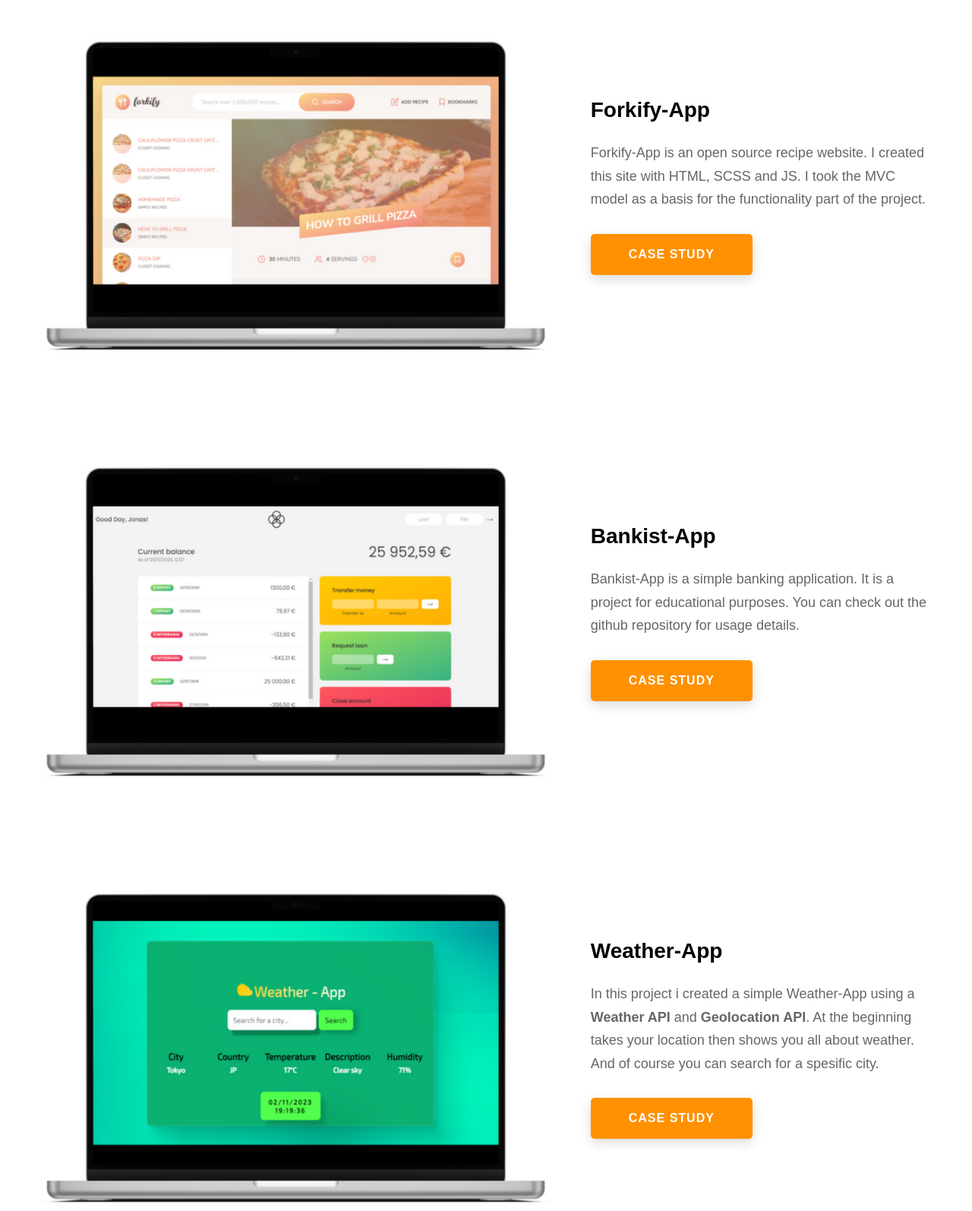
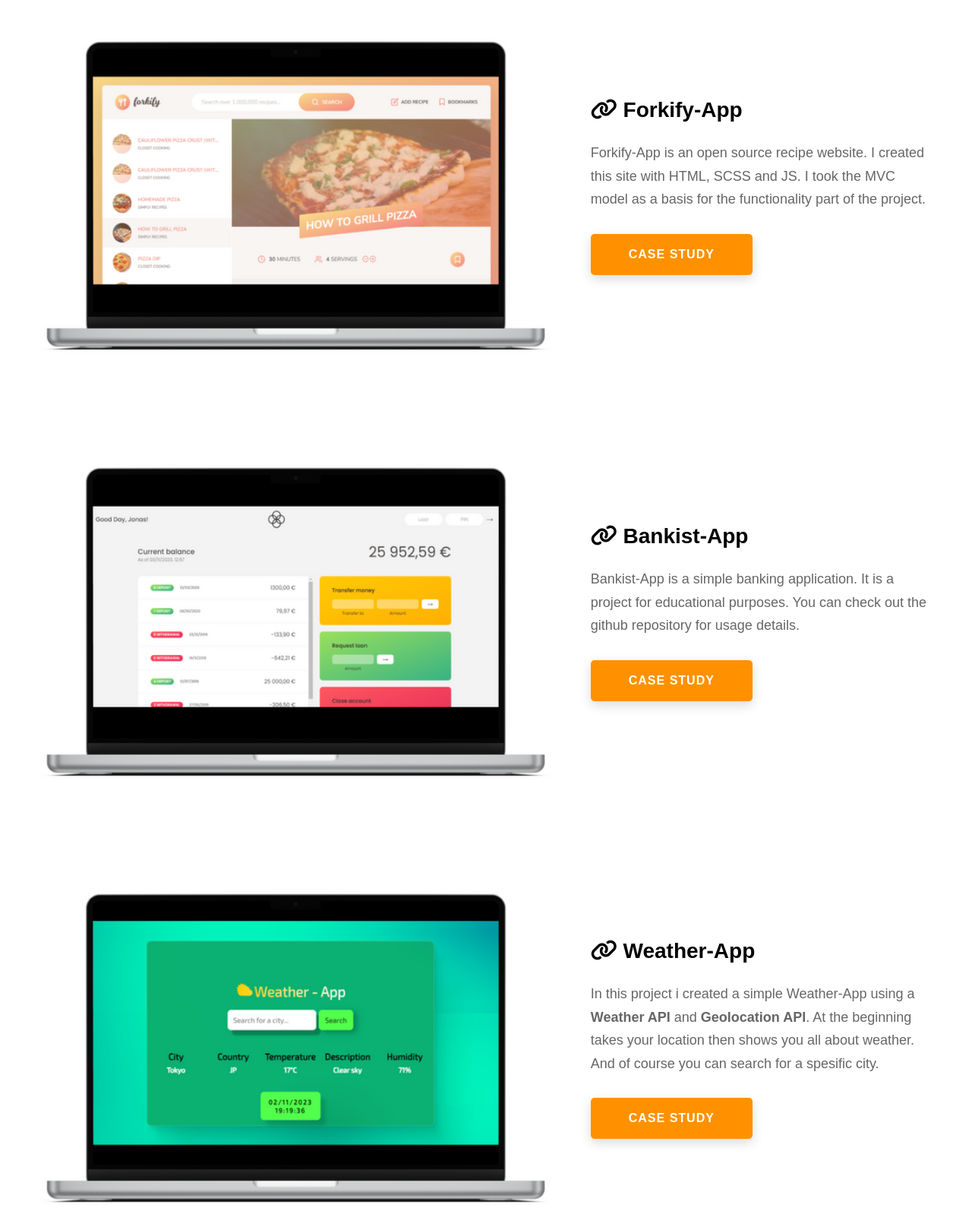
Before and after one commit to KadirKarabacak/Portfolio, a website built with Parcel: page index.html in a window 1280 px wide. Shown: the part 2020-3614 px from the top of the page at 76% size. Built offline with nearby package versions, Linux system fonts and the light colour scheme.

Commit message:
Links added

```diff
--- a/index.html
+++ b/index.html
@@ -4,6 +4,7 @@
     <meta charset="UTF-8" />
     <meta name="viewport" content="width=device-width, initial-scale=1.0" />
     <title>Kadir Karabacak</title>
+    <link rel="stylesheet" href="https://cdnjs.cloudflare.com/ajax/libs/font-awesome/6.4.2/css/all.min.css" integrity="sha512-z3gLpd7yknf1YoNbCzqRKc4qyor8gaKU1qmn+CShxbuBusANI9QpRohGBreCFkKxLhei6S9CQXFEbbKuqLg0DA==" crossorigin="anonymous" referrerpolicy="no-referrer" />
     <link rel="stylesheet" href="src/style.css" />
   </head>
   <body>
@@ -207,7 +208,7 @@
               />
             </div>
             <div class="projects__row-content">
-              <h3 class="projects__row-content-title"><a href="https://forkify-app-kadir.netlify.app/">Forkify-App</a></h3>
+              <h3 class="projects__row-content-title"><a href="https://forkify-app-kadir.netlify.app/"><i class="fa-solid fa-link"></i> Forkify-App</a></h3>
               <p class="projects__row-content-desc">
                 Forkify-App is an open source recipe website.
                 I created this site with HTML, SCSS and JS.
@@ -231,7 +232,7 @@
               />
             </div>
             <div class="projects__row-content">
-              <h3 class="projects__row-content-title"><a href="https://bankist-app-inky.vercel.app/">Bankist-App</a></h3>
+              <h3 class="projects__row-content-title"><a href="https://bankist-app-inky.vercel.app/"><i class="fa-solid fa-link"></i> Bankist-App</a></h3>
               <p class="projects__row-content-desc">
                 Bankist-App is a simple banking application.
                 It is a project for educational purposes.
@@ -255,7 +256,7 @@
               />
             </div>
             <div class="projects__row-content">
-              <h3 class="projects__row-content-title"><a href="https://weather-kadir.netlify.app/">Weather-App</a></h3>
+              <h3 class="projects__row-content-title"><a href="https://weather-kadir.netlify.app/"><i class="fa-solid fa-link"></i> Weather-App</a></h3>
               <p class="projects__row-content-desc">
                 In this project i created a simple Weather-App using a <strong>Weather API</strong> and <strong>Geolocation API</strong>.
                  At the beginning takes your location then shows you all about weather. And of course you can search
@@ -279,7 +280,7 @@
               />
             </div>
             <div class="projects__row-content">
-              <h3 class="projects__row-content-title"><a href="https://bankist-app-dom.vercel.app/">Bankist-App-DOM</a></h3>
+              <h3 class="projects__row-content-title"><a href="https://bankist-app-dom.vercel.app/"><i class="fa-solid fa-link"></i> Bankist-App-DOM</a></h3>
               <p class="projects__row-content-desc">
               In this project, I created a simple Banker site. Inludes common JS components like Slider, Tab component, Section revealer on scroll.
               </p>
```
